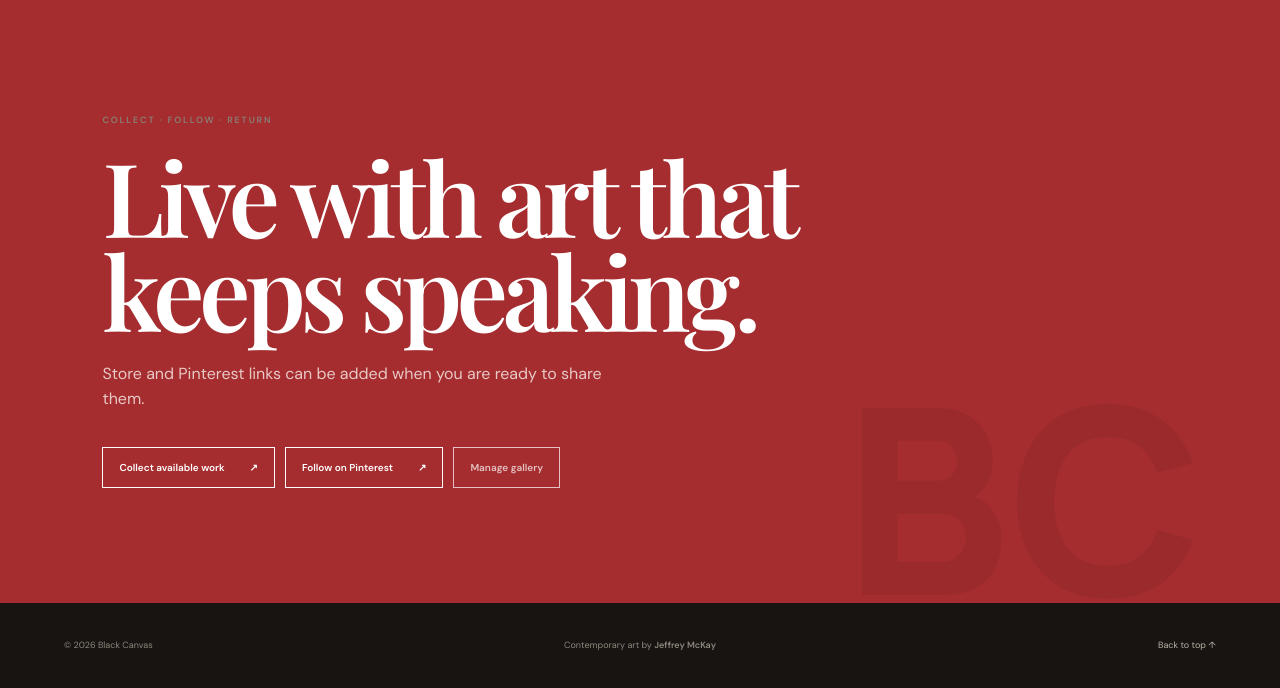
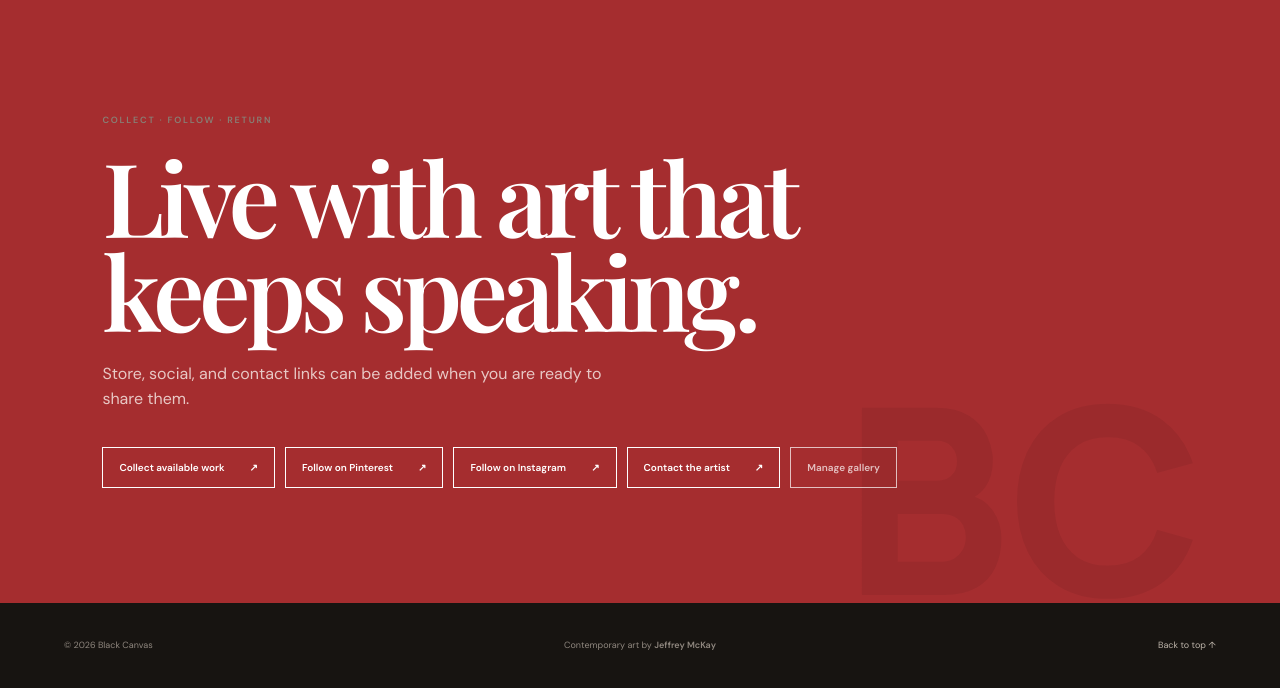
Before and after one commit to Blacksam444/BlackCanvasAI, a FastAPI app: page /gallery in a window 1280 px wide. Shown: the part 2595-3283 px from the top of the page. Run offline with FastAPI, Linux system fonts and the light colour scheme; data that the repository does not hold is empty; some web fonts are replaced.

Commit message:
Add Instagram and contact links to gallery

```diff
--- a/app.py
+++ b/app.py
@@ -400,6 +400,8 @@ class GallerySettingsPayload(BaseModel):
     intro: str = "Black Canvas is a living archive of color, story, texture, and Black imagination."
     shop_url: str = ""
     pinterest_url: str = ""
+    instagram_url: str = ""
+    contact_email: str = ""
 
 
 class PrintExportPayload(BaseModel):
@@ -716,9 +718,11 @@ def get_gallery_settings() -> dict[str, str]:
 @app.put("/api/gallery-settings")
 def update_gallery_settings(payload: GallerySettingsPayload) -> dict[str, str]:
     settings = {key: value.strip() for key, value in payload.model_dump().items()}
-    for key in ("shop_url", "pinterest_url"):
+    for key in ("shop_url", "pinterest_url", "instagram_url"):
         if settings[key] and not re.match(r"https?://", settings[key], re.IGNORECASE):
             raise HTTPException(status_code=400, detail="Links need to begin with https://")
+    if settings["contact_email"] and not re.fullmatch(r"[^\s@]+@[^\s@]+\.[^\s@]+", settings["contact_email"]):
+        raise HTTPException(status_code=400, detail="Please enter a valid contact email")
     with connect() as db:
         db.execute(
             "INSERT INTO studio_settings(key, value) VALUES ('gallery_settings', ?) "
--- a/static/gallery.js
+++ b/static/gallery.js
@@ -137,7 +137,11 @@ function applyGallerySettings(settings) {
   setExternalLink(document.getElementById('shopNav'), settings.shop_url);
   setExternalLink(document.getElementById('shopLink'), settings.shop_url);
   setExternalLink(document.getElementById('pinterestLink'), settings.pinterest_url);
-  document.getElementById('galleryLinkNote').hidden = Boolean(settings.shop_url || settings.pinterest_url);
+  setExternalLink(document.getElementById('instagramLink'), settings.instagram_url);
+  const contactLink = document.getElementById('contactLink');
+  contactLink.href = settings.contact_email ? `mailto:${settings.contact_email}` : '#collection';
+  contactLink.hidden = !settings.contact_email;
+  document.getElementById('galleryLinkNote').hidden = Boolean(settings.shop_url || settings.pinterest_url || settings.instagram_url || settings.contact_email);
 }
 fetch('/api/gallery-settings').then((response) => response.ok ? response.json() : null).then((settings) => { if (settings) applyGallerySettings(settings); });
 
@@ -149,6 +153,8 @@ if (new URLSearchParams(window.location.search).get('edit') === '1') {
     document.getElementById('settingIntro').value = gallerySettings.intro || '';
     document.getElementById('settingShopUrl').value = gallerySettings.shop_url || '';
     document.getElementById('settingPinterestUrl').value = gallerySettings.pinterest_url || '';
+    document.getElementById('settingInstagramUrl').value = gallerySettings.instagram_url || '';
+    document.getElementById('settingContactEmail').value = gallerySettings.contact_email || '';
     galleryEditor.showModal();
   });
   document.getElementById('saveGallerySettings').addEventListener('click', async (event) => {
@@ -158,9 +164,11 @@ if (new URLSearchParams(window.location.search).get('edit') === '1') {
       intro: document.getElementById('settingIntro').value,
       shop_url: document.getElementById('settingShopUrl').value,
       pinterest_url: document.getElementById('settingPinterestUrl').value,
+      instagram_url: document.getElementById('settingInstagramUrl').value,
+      contact_email: document.getElementById('settingContactEmail').value,
     };
     const response = await fetch('/api/gallery-settings', {method:'PUT', headers:{'Content-Type':'application/json'}, body:JSON.stringify(settings)});
-    if (!response.ok) return alert('Please make sure links begin with https://');
+    if (!response.ok) return alert('Please check the links and contact email, then try again.');
     applyGallerySettings(await response.json());
     galleryEditor.close();
   });
--- a/templates/gallery.html
+++ b/templates/gallery.html
@@ -83,10 +83,12 @@
     <section class="contact-card">
       <p class="kicker">COLLECT · FOLLOW · RETURN</p>
       <h2>Live with art that<br>keeps speaking.</h2>
-      <p id="galleryLinkNote">Store and Pinterest links can be added when you are ready to share them.</p>
+      <p id="galleryLinkNote">Store, social, and contact links can be added when you are ready to share them.</p>
       <div class="gallery-links">
         <a class="outline" id="shopLink" href="#collection" hidden>Collect available work <span>↗</span></a>
         <a class="outline" id="pinterestLink" href="#collection" hidden>Follow on Pinterest <span>↗</span></a>
+        <a class="outline" id="instagramLink" href="#collection" hidden>Follow on Instagram <span>↗</span></a>
+        <a class="outline" id="contactLink" href="#collection" hidden>Contact the artist <span>↗</span></a>
         <a class="outline quiet" href="/image-studio">Manage gallery</a>
       </div>
     </section>
@@ -122,9 +124,11 @@
       <label>Gallery introduction<textarea id="settingIntro" rows="3" required></textarea></label>
       <label>Store link (optional)<input id="settingShopUrl" placeholder="https://"></label>
       <label>Pinterest link (optional)<input id="settingPinterestUrl" placeholder="https://"></label>
+      <label>Instagram link (optional)<input id="settingInstagramUrl" placeholder="https://www.instagram.com/yourname/"></label>
+      <label>Public contact email (optional)<input id="settingContactEmail" type="email" placeholder="artist@example.com"></label>
       <div class="editor-actions"><button class="cancel" value="cancel">Cancel</button><button class="save-settings" id="saveGallerySettings" value="default">Save changes</button></div>
     </form>
   </dialog>
-  <script src="/static/gallery.js?v=3"></script>
+  <script src="/static/gallery.js?v=4"></script>
 </body>
 </html>
```
